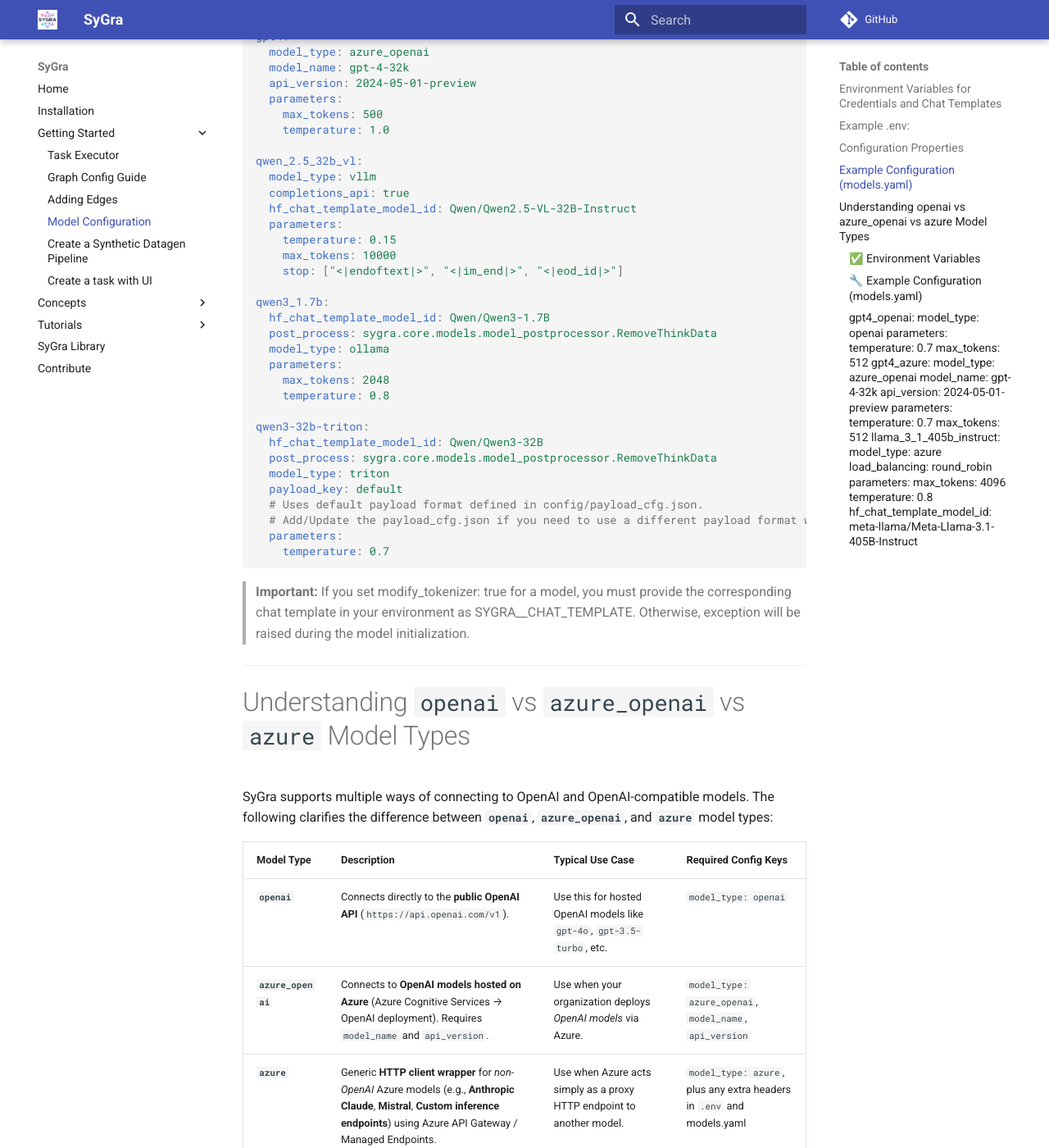
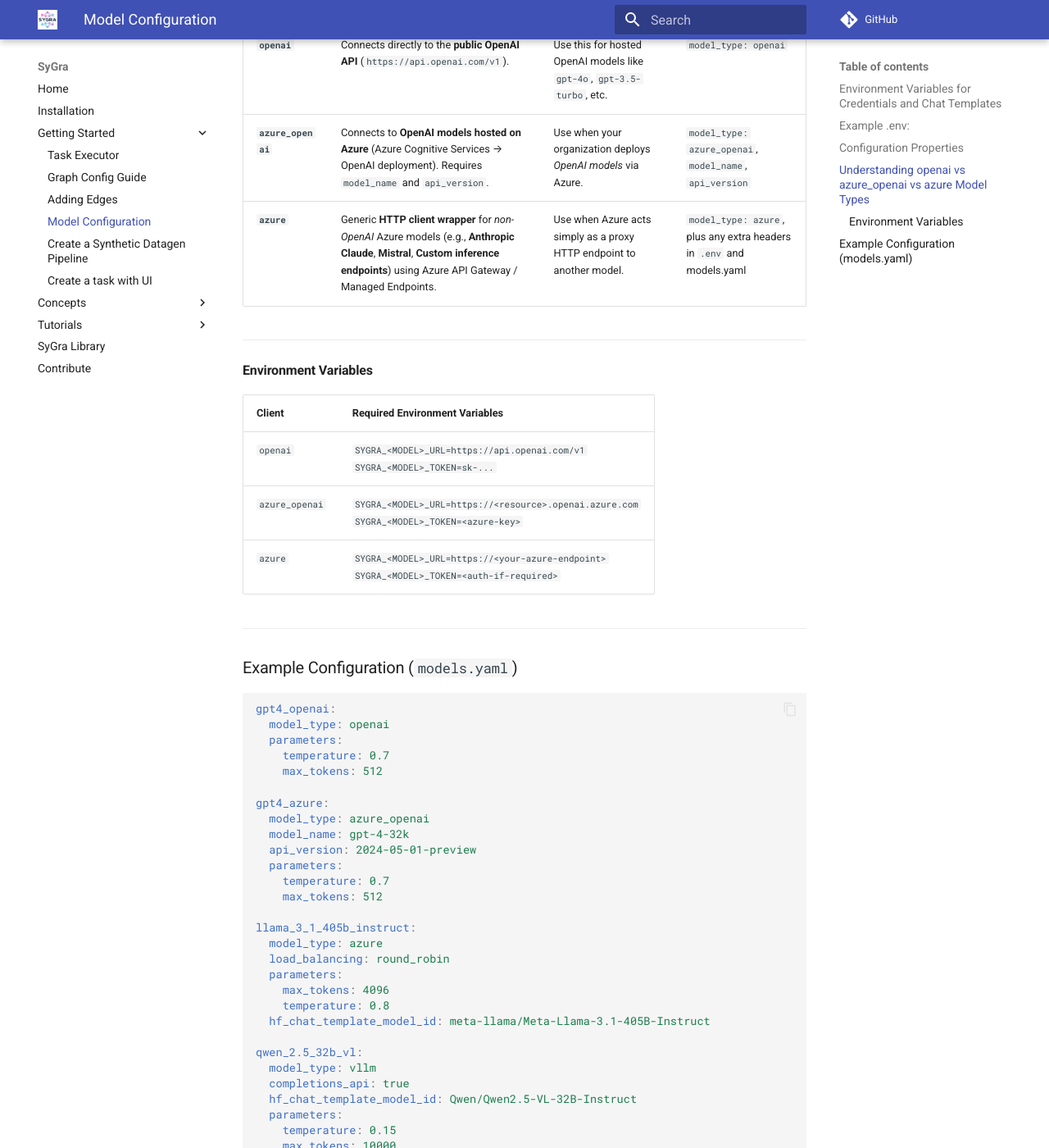
Before and after one commit to ServiceNow/SyGra, an MkDocs documentation site: the page built from docs/getting_started/model_configuration.md, in a window 1280 px wide and 1400 px high, scrolled down 3658 px. Shown: the whole window at 82% size. Built offline with MkDocs 1.6.1 and Material for MkDocs 9.7.7, drawn with Linux system fonts in a browser that asks for light colours; comment, search, counter and statistics services are not loaded; some of the changed lines change nothing that is shown; some of the changed text lies outside the part shown.

Commit message:
Updated Model Configuration readme

````diff
--- a/docs/getting_started/model_configuration.md
+++ b/docs/getting_started/model_configuration.md
@@ -74,25 +74,52 @@ The model alias set as a key in the configuration is referenced in your graph YA
 
 ---
 
+### Understanding `openai` vs `azure_openai` vs `azure` Model Types
+
+SyGra supports multiple ways of connecting to OpenAI and OpenAI-compatible models. The following clarifies the difference between **`openai`**, **`azure_openai`**, and **`azure`** model types:
+
+| Model Type     | Description | Typical Use Case | Required Config Keys                                                  |
+|----------------|-------------|------------------|-----------------------------------------------------------------------|
+| **`openai`** | Connects directly to the **public OpenAI API** (`https://api.openai.com/v1`). | Use this for hosted OpenAI models like `gpt-4o`, `gpt-3.5-turbo`, etc. | `model_type: openai`                                                  |
+| **`azure_openai`** | Connects to **OpenAI models hosted on Azure** (Azure Cognitive Services → OpenAI deployment). Requires `model_name` and `api_version`. | Use when your organization deploys *OpenAI models* via Azure. | `model_type: azure_openai`, `model_name`, `api_version`               |
+| **`azure`** | Generic **HTTP client wrapper** for *non-OpenAI* Azure models (e.g., **Anthropic Claude**, **Mistral**, **Custom inference endpoints**) using Azure API Gateway / Managed Endpoints. | Use when Azure acts simply as a proxy HTTP endpoint to another model. | `model_type: azure`, plus any extra headers in `.env` and models.yaml |
+
+---
+
+#### Environment Variables
+
+| Client | Required Environment Variables |
+|--------|-------------------------------|
+| `openai` | `SYGRA_<MODEL>_URL=https://api.openai.com/v1`<br>`SYGRA_<MODEL>_TOKEN=sk-...` |
+| `azure_openai` | `SYGRA_<MODEL>_URL=https://<resource>.openai.azure.com`<br>`SYGRA_<MODEL>_TOKEN=<azure-key>` |
+| `azure` | `SYGRA_<MODEL>_URL=https://<your-azure-endpoint>`<br>`SYGRA_<MODEL>_TOKEN=<auth-if-required>` |
+
+---
+
 ### Example Configuration (`models.yaml`)
 
 ```yaml
-mixtral_8x7b:
-  model_type: vllm
-  hf_chat_template_model_id: meta-llama/Llama-2-7b-chat-hf
-  modify_tokenizer: true
+gpt4_openai:
+  model_type: openai
   parameters:
     temperature: 0.7
-    top_p: 0.9
-    max_new_tokens: 2048
+    max_tokens: 512
 
-gpt4:
+gpt4_azure:
   model_type: azure_openai
   model_name: gpt-4-32k
   api_version: 2024-05-01-preview
   parameters:
-    max_tokens: 500
-    temperature: 1.0
+    temperature: 0.7
+    max_tokens: 512
+
+llama_3_1_405b_instruct:
+  model_type: azure
+  load_balancing: round_robin
+  parameters:
+    max_tokens: 4096
+    temperature: 0.8
+  hf_chat_template_model_id: meta-llama/Meta-Llama-3.1-405B-Instruct
 
 qwen_2.5_32b_vl:
   model_type: vllm
@@ -127,52 +154,3 @@ qwen3-32b-triton:
 If you set modify_tokenizer: true for a model, you must provide the corresponding chat template in your environment as SYGRA_<MODEL_NAME>_CHAT_TEMPLATE.
 Otherwise, exception will be raised during the model initialization.
 ---
-
-# Understanding `openai` vs `azure_openai` vs `azure` Model Types
-
-SyGra supports multiple ways of connecting to OpenAI and OpenAI-compatible models. The following clarifies the difference between **`openai`**, **`azure_openai`**, and **`azure`** model types:
-
-| Model Type     | Description | Typical Use Case | Required Config Keys                                                  |
-|----------------|-------------|------------------|-----------------------------------------------------------------------|
-| **`openai`** | Connects directly to the **public OpenAI API** (`https://api.openai.com/v1`). | Use this for hosted OpenAI models like `gpt-4o`, `gpt-3.5-turbo`, etc. | `model_type: openai`                                                  |
-| **`azure_openai`** | Connects to **OpenAI models hosted on Azure** (Azure Cognitive Services → OpenAI deployment). Requires `model_name` and `api_version`. | Use when your organization deploys *OpenAI models* via Azure. | `model_type: azure_openai`, `model_name`, `api_version`               |
-| **`azure`** | Generic **HTTP client wrapper** for *non-OpenAI* Azure models (e.g., **Anthropic Claude**, **Mistral**, **Custom inference endpoints**) using Azure API Gateway / Managed Endpoints. | Use when Azure acts simply as a proxy HTTP endpoint to another model. | `model_type: azure`, plus any extra headers in `.env` and models.yaml |
-
----
-
-## ✅ Environment Variables
-
-| Client | Required Environment Variables |
-|--------|-------------------------------|
-| `openai` | `SYGRA_<MODEL>_URL=https://api.openai.com/v1`<br>`SYGRA_<MODEL>_TOKEN=sk-...` |
-| `azure_openai` | `SYGRA_<MODEL>_URL=https://<resource>.openai.azure.com`<br>`SYGRA_<MODEL>_TOKEN=<azure-key>` |
-| `azure` | `SYGRA_<MODEL>_URL=https://<your-azure-endpoint>`<br>`SYGRA_<MODEL>_TOKEN=<auth-if-required>` |
-
----
-
-## 🔧 Example Configuration (`models.yaml`)
-
-```yaml
-gpt4_openai:
-  model_type: openai
-  parameters:
-    temperature: 0.7
-    max_tokens: 512
-
-gpt4_azure:
-  model_type: azure_openai
-  model_name: gpt-4-32k
-  api_version: 2024-05-01-preview
-  parameters:
-    temperature: 0.7
-    max_tokens: 512
-
-llama_3_1_405b_instruct:
-  model_type: azure
-  load_balancing: round_robin
-  parameters:
-    max_tokens: 4096
-    temperature: 0.8
-  hf_chat_template_model_id: meta-llama/Meta-Llama-3.1-405B-Instruct
-```
----
````
